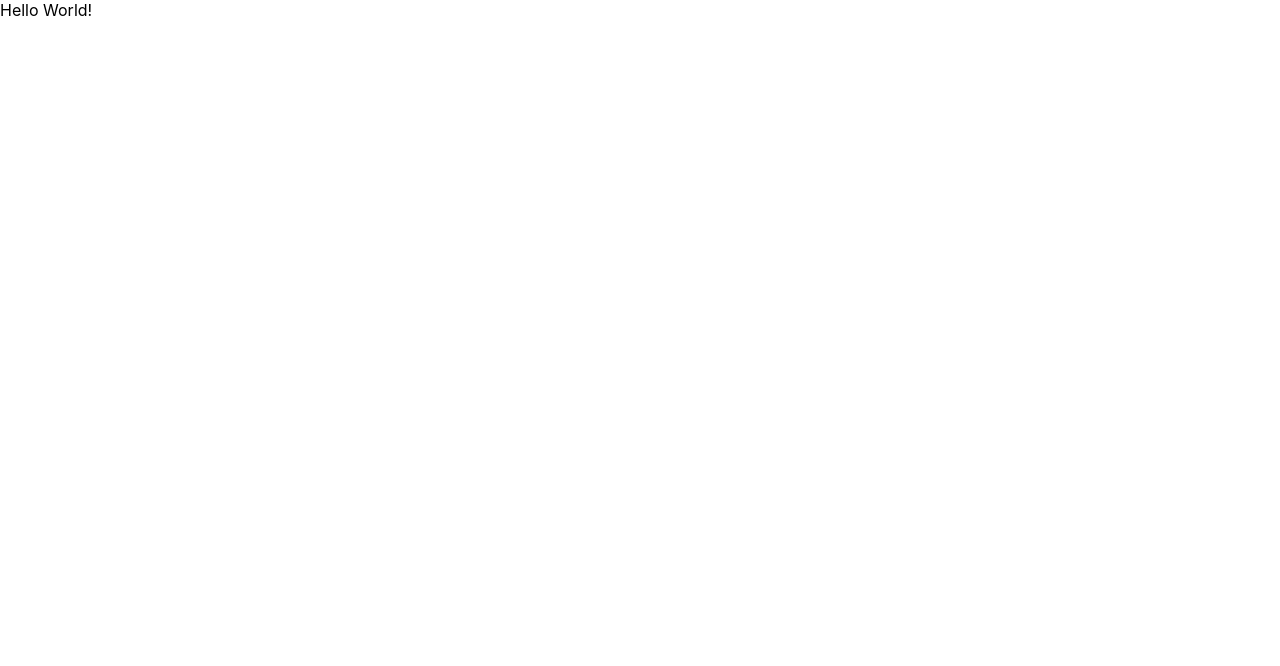
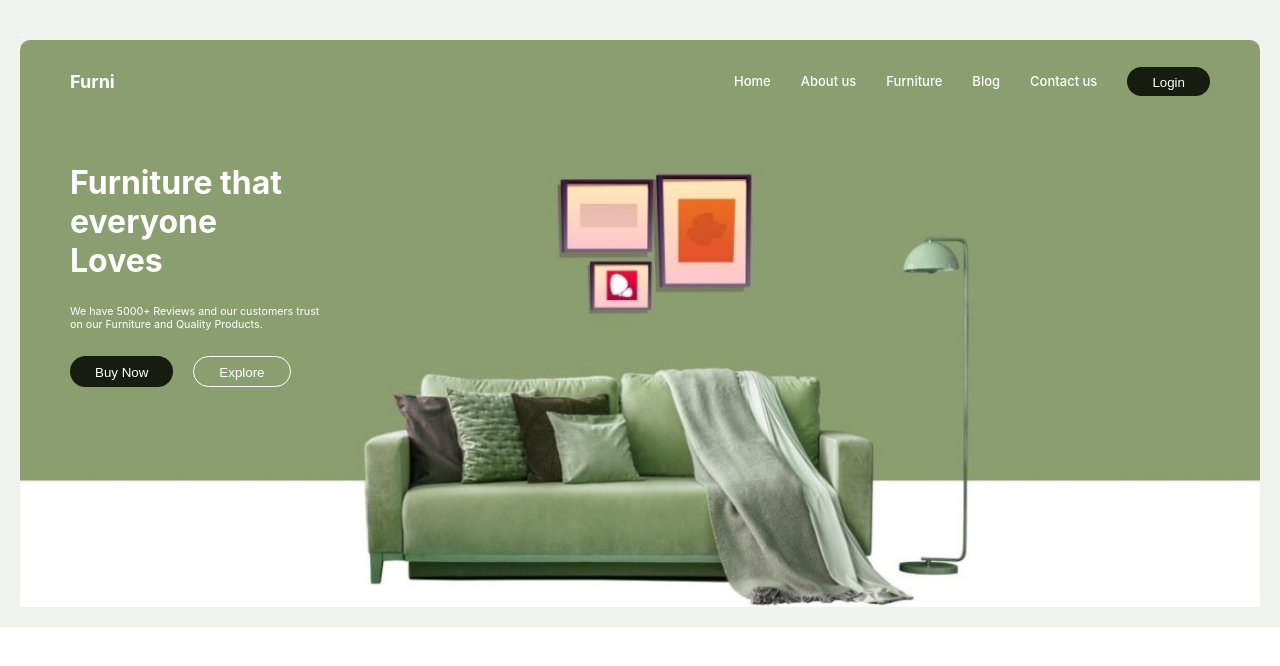
Before and after one commit to dixitji99/e-furniture, a React (Create React App) app: page / in a window 1280 px wide. Shown: the top 666 px of the page. Built offline with nearby package versions, Linux system fonts and the light colour scheme.

Commit message:
feat: navbar added in app

```diff
--- a/src/App.scss
+++ b/src/App.scss
@@ -0,0 +1,6 @@
+@import './Color/basicColor';
+
+.app-border{
+    padding: 20px;
+    background-color: $lightgreen;
+}
--- a/src/App.tsx
+++ b/src/App.tsx
@@ -1,9 +1,20 @@
 
+import { BrowserRouter as Router, Route, Routes } from 'react-router-dom';
 import './App.scss';
+import Home from './Components/Home/Home';
+import Navbar from './Components/Navbar/Navbar';
 
 function App() {
   return (
-    <>Hello World!</>
+    <div className='app-border'>.
+      <Router>
+        <Navbar />
+
+        <Routes>
+          <Route path='/' element={<Home />} ></Route>
+        </Routes>
+      </Router>
+    </div>
   );
 }
 
--- a/src/Components/Navbar/Navbar.scss
+++ b/src/Components/Navbar/Navbar.scss
@@ -0,0 +1,58 @@
+@import "../../Color/basicColor";
+
+* {
+    color: $white;
+
+    a {
+        text-decoration: none;
+        &:hover{
+            text-decoration: underline;
+        }
+    }
+}
+
+.navbar {
+    background-color: $lightolivegreen;
+    display: flex;
+    flex-direction: row;
+    padding: 20px 50px;
+    gap: 30px;
+    border-top-right-radius: 10px;
+    border-top-left-radius: 10px;
+
+    &__logo-name {
+        font-size: large;
+        font-weight: bold;
+        align-self: center;
+    }
+
+    &__nav-links {
+        margin-left: auto;
+        justify-content: right;
+        font-size: small;
+        font-weight: 500;
+        max-width: 800px;
+        min-width: 400px;
+
+        ul {
+            list-style: none;
+            display: flex;
+            gap: 30px;
+            justify-content: right;
+        }
+    }
+    &__login-button {
+        align-self: center;
+
+        &--round-button {
+            cursor: pointer;
+            background-color: $darkgreen;
+            border: none;
+            border-radius: 30px;
+            padding: 8px 25px 6px;
+            &:hover {
+                background-color: rgba($color: $darkgreen, $alpha: 0.6);
+            }
+        }
+    }
+}
--- a/src/Components/Navbar/Navbar.tsx
+++ b/src/Components/Navbar/Navbar.tsx
@@ -1,10 +1,32 @@
-import 'Navbar.scss'
+import './Navbar.scss'
+import {Link} from 'react-router-dom';
 
 function Navbar() {
     return (
-        <div>
-
-        </div>
+        <>
+            <div className="navbar">
+                <div className='navbar__logo-name'>
+                    Furni
+                </div>
+                <div className="navbar__nav-links">
+                    <ul>
+                        {/* <li>Home</li>
+                        <li>About us</li>
+                        <li>Furniture</li>
+                        <li>Blog</li>
+                        <li>Contact us</li> */}
+                        <li><Link to='/'>Home</Link></li>
+                        <li><Link to='/'>About us</Link></li>
+                        <li><Link to='/'>Furniture</Link></li>
+                        <li><Link to='/'>Blog</Link></li>
+                        <li><Link to='/'>Contact us</Link></li>
+                    </ul>
+                </div>
+                <div className="navbar__login-button">
+                    <button className='navbar__login-button--round-button'>Login</button>
+                </div>
+            </div>
+        </>
     )
 }
 
```
